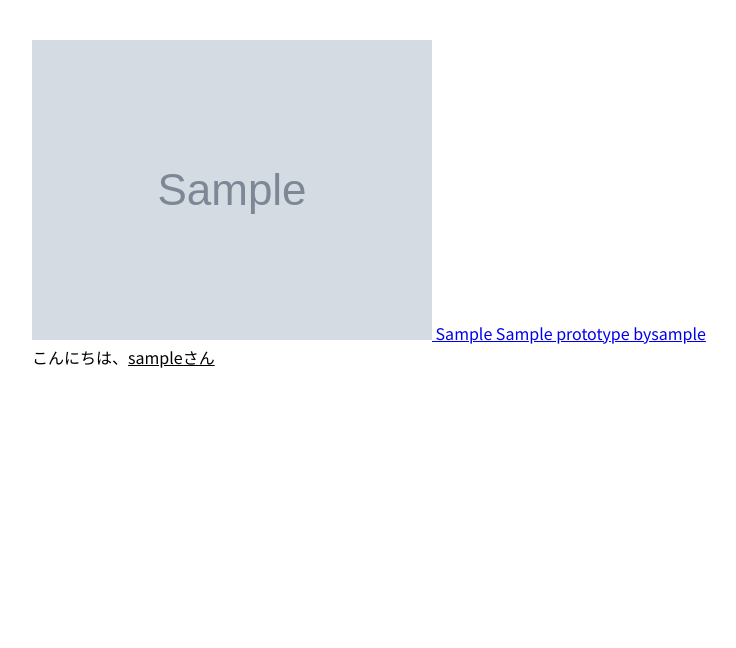
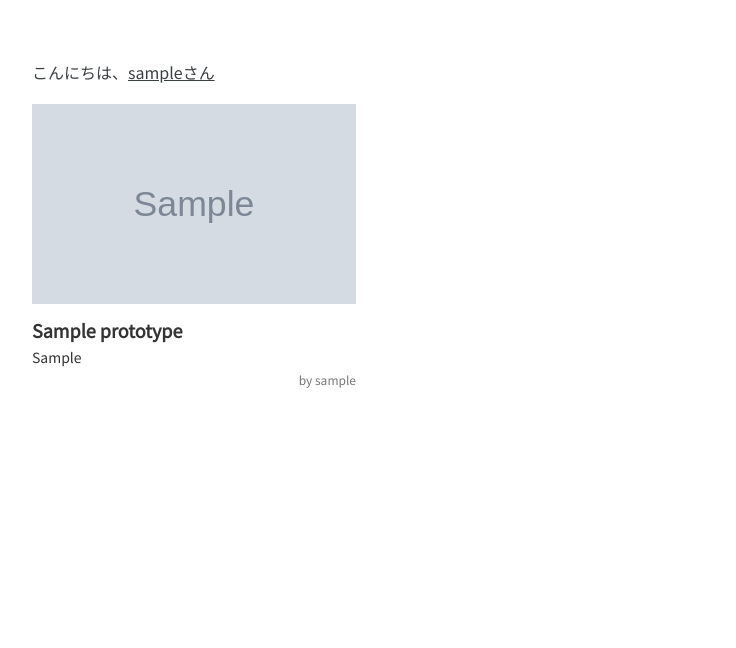
Before and after one commit to jumpei1409/protospace-b, a Django app: page / in a window 1280 px wide. Shown: the part 78-726 px from the top of the page, without its empty margins (228-964 px from the left). Run offline with Django 5.2, Linux system fonts and the light colour scheme; a user stored in the database is signed in; tables that the repository leaves empty hold one stand-in row (values such as "Sample post"); grey boxes marked "Sample" are stand-in pictures.

Commit message:
一覧表示機能html修正

```diff
--- a/static/css/style.css
+++ b/static/css/style.css
@@ -205,6 +205,62 @@ h2 {
   opacity: 0.85;
 }
 
+/* トップページ */
+.contents {
+  padding: 20px 0;
+}
+
+.greeting {
+  font-size: 16px;
+  font-weight: 400;
+  color: #3B4043;
+  margin-bottom: 20px;
+}
+
+.greeting a {
+  color: inherit;
+  text-decoration: underline;
+}
+
+.card {
+  width: 324px;
+}
+
+.card img {
+  width: 324px;
+  height: 200px;
+  object-fit: cover;
+  margin-bottom: 8px;
+}
+
+.card-list {
+  display: flex;
+  flex-wrap: wrap;
+  gap: 27px;
+}
+
+.card a {
+  text-decoration: none;
+  color: #333;
+}
+
+.card-title {
+  font-size: 18px;
+  font-weight: bold;
+  margin-bottom: 4px;
+}
+
+.card-catchphrase {
+  font-size: 14px;
+  margin-bottom: 4px;
+}
+
+.card-author {
+  font-size: 12px;
+  color: #767676;
+  text-align: right;
+}
+
 /* 詳細ページ */
 .detail-container {
   max-width: 700px;
@@ -308,8 +364,3 @@ h2 {
   color: #87CEFA;
   text-decoration: none;
 }
-
-.greeting a {
-  color: inherit;
-  text-decoration: underline;
-}
--- a/templates/prototypes/index.html
+++ b/templates/prototypes/index.html
@@ -2,24 +2,23 @@
 {% load static %}
 {% block content %}
 
-<body>
-<div class ="contents row">
-  {% for prototype in prototypes %}
-  <div class = "card">
-    <a href="{% url 'Prototypes:detail' prototype.pk %}">
+<div class="contents">
+  {% if user.is_authenticated %}
+  <p class="greeting">こんにちは、<a href="">{{ user.nickname }}さん</a></p>
+  {% endif %}
 
-      <img src="{{ prototype.image.url }}">
-      {{ prototype.catchphrase }}
-      {{ prototype.title}}
-      by{{ prototype.user.nickname}}
-    </a>
-
-
+  <div class="card-list">
+    {% for prototype in prototypes %}
+    <div class="card">
+      <a href="{% url 'Prototypes:detail' prototype.pk %}">
+        <img src="{{ prototype.image.url }}" alt="{{ prototype.title }}">
+        <p class="card-title">{{ prototype.title }}</p>
+        <p class="card-catchphrase">{{ prototype.catchphrase }}</p>
+        <p class="card-author">by {{ prototype.user.nickname }}</p>
+      </a>
+    </div>
+    {% endfor %}
   </div>
-{% endfor %}
-{% if user.is_authenticated %}
-  <p class="greeting">こんにちは、<a href="">{{ user.nickname }}さん</a></p>
-{% endif %}
-</body>
+</div>
 
 {% endblock content %}
```
Also changed, not shown: images/スクリーンショット_2026-05-13_17.11.44.png (added), images/スクリーンショット_2026-06-05_17.52.42.png (added).
